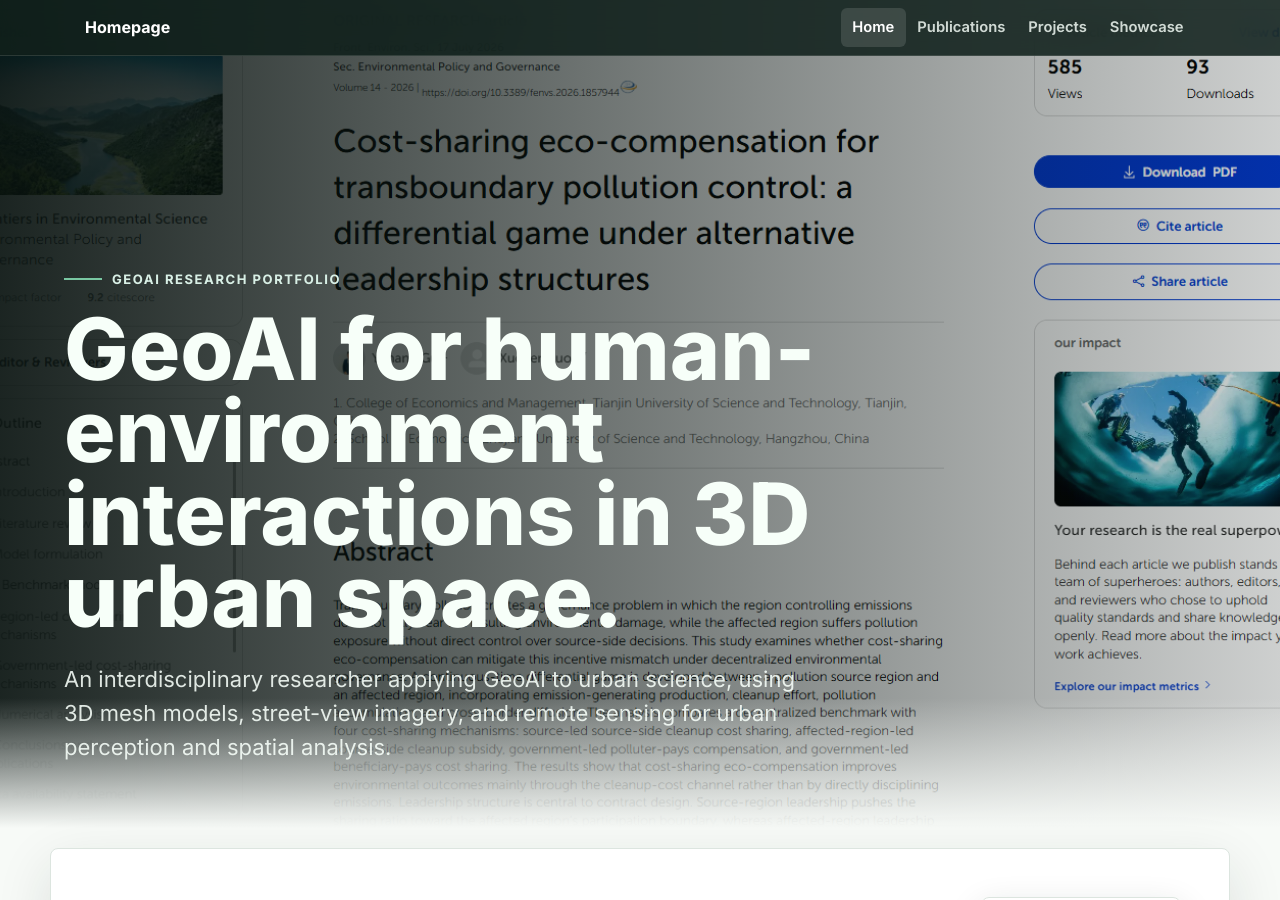
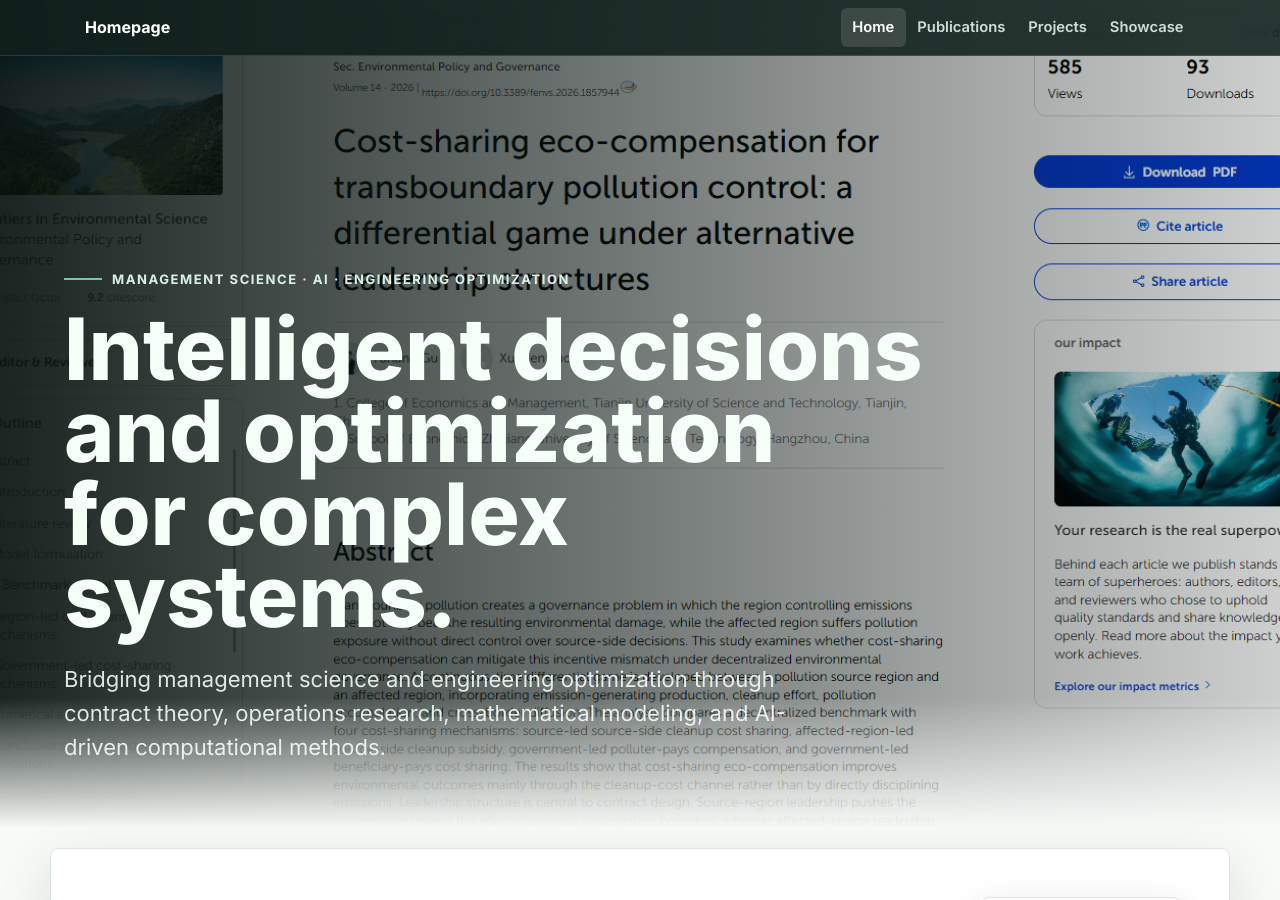
Before and after one commit to Yuhang-Gu/Yuhang-Gu.github.io, a Jekyll site: the page built from index.html, in a window 1280 px wide and 900 px high. Built offline with Jekyll 4.4.1, drawn with Linux system fonts in a browser that asks for light colours; nearby versions of some CDN libraries; a style sheet for code colours, icons or effects is not loaded.

Commit message:
Update default.html

```diff
--- a/_layouts/default.html
+++ b/_layouts/default.html
@@ -32,15 +32,24 @@
                 {% endif %}
             {% endfor %}
         </div>
-        <div class="site-hero-content">
-            <p class="eyebrow">GeoAI Research Portfolio</p>
-            <h1>GeoAI for human-environment interactions in 3D urban space.</h1>
-            <p class="lead">
-                An interdisciplinary researcher applying GeoAI to urban science,
-                using 3D mesh models, street-view imagery, and remote sensing
-                for urban perception and spatial analysis.
-            </p>
-        </div>
+       <div class="site-hero-content">
+
+                <p class="eyebrow">
+                    MANAGEMENT SCIENCE · AI · ENGINEERING OPTIMIZATION
+                </p>
+
+                <h1>
+                    Intelligent decisions and optimization<br>
+                    for complex systems.
+                </h1>
+
+                <p class="lead">
+                    Bridging management science and engineering optimization through
+                    contract theory, operations research, mathematical modeling,
+                    and AI-driven computational methods.
+                </p>
+
+            </div>
     </section>
     {% endif %}
     <div class="container site-content">
```
